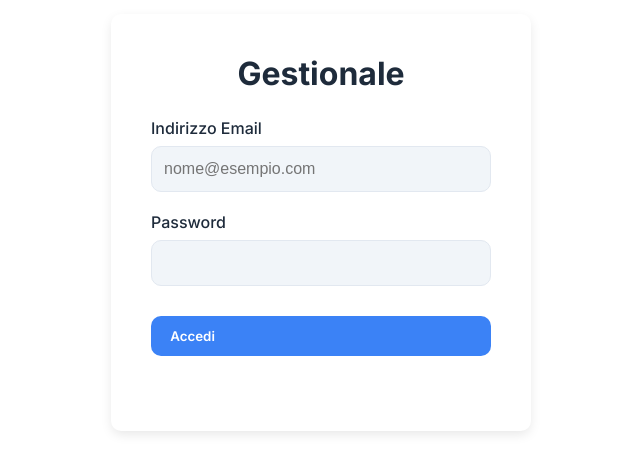
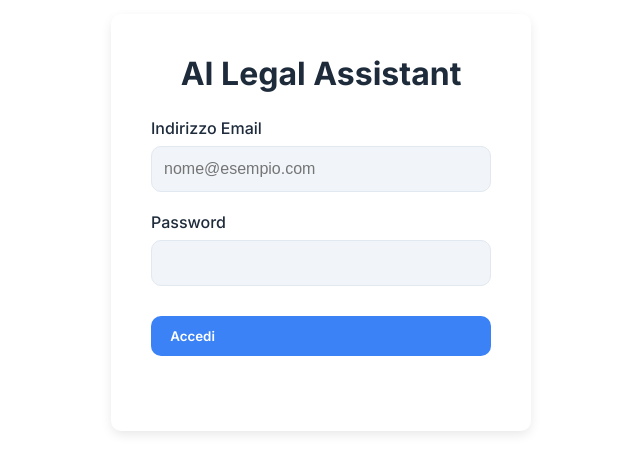
Before and after one commit to fabioriva1976/legal, a website with bundled scripts: page public/login.html in a window 1280 px wide. Shown: the part 178-650 px from the top of the page, without its empty margins (319-959 px from the left). Built offline with nearby package versions, Linux system fonts and the light colour scheme; no server answers.

Commit message:
titolo app

```diff
--- a/public/login.html
+++ b/public/login.html
@@ -3,7 +3,7 @@
 <head>
     <meta charset="UTF-8">
     <meta name="viewport" content="width=device-width, initial-scale=1.0">
-    <title>Accesso Gestionale</title>
+    <title>Accesso AI Legal Assistant</title>
     <link rel="stylesheet" href="style.css">
     <link href="https://fonts.googleapis.com/css2?family=Inter:wght@400;500;600;700&display=swap" rel="stylesheet">
     <style>
@@ -29,7 +29,7 @@
 </head>
 <body>
     <main class="login-box">
-        <h1>Gestionale</h1>
+        <h1>AI Legal Assistant</h1>
         <form id="login-form">
             <div class="form-group">
                 <label for="email">Indirizzo Email</label>
```
Also changed, not shown: public/_includes/sidebar-page_.html (+1 -1 lines), public/index.html (+1 -1 lines).
